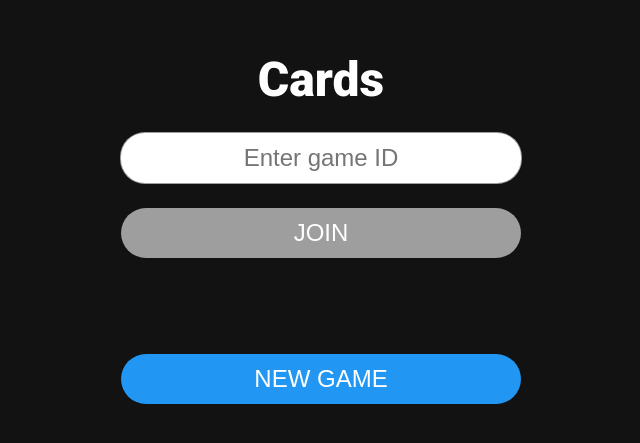
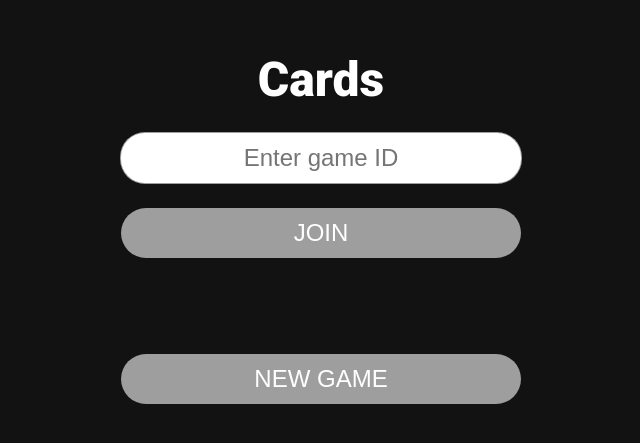
Before and after one commit to MrMagma/cards, an Angular app: page / in a window 1280 px wide. Shown: the part 181-624 px from the top of the page, without its empty margins (319-959 px from the left). Built offline with nearby package versions, Linux system fonts and the light colour scheme.

Commit message:
Disable create game button for now

```diff
--- a/src/app/menu/menu.component.html
+++ b/src/app/menu/menu.component.html
@@ -12,9 +12,12 @@
         <button
             class="join-button"
             [disabled]="!isIDValid()"
+            (click)="onJoinClick()"
         >Join</button>
         <button
             class="create-button"
+            (click)="onCreateClick()"
+            disabled
         >New Game</button>
     </div>
 </div>
--- a/src/app/menu/menu.component.sass
+++ b/src/app/menu/menu.component.sass
@@ -79,3 +79,6 @@
             border-radius: 25px
             padding: 10px
             margin-top: 4em
+
+            &:disabled
+                background: #9E9E9E
--- a/src/app/menu/menu.component.ts
+++ b/src/app/menu/menu.component.ts
@@ -24,6 +24,14 @@ export class MenuComponent implements OnInit {
         }
     }
 
+    onJoinClick() {
+
+    }
+
+    onCreateClick() {
+        console.log("Create");
+    }
+
     isIDValid() {
         return /^[A-F0-9]{6}$/.test(this.gameID);
     }
```
